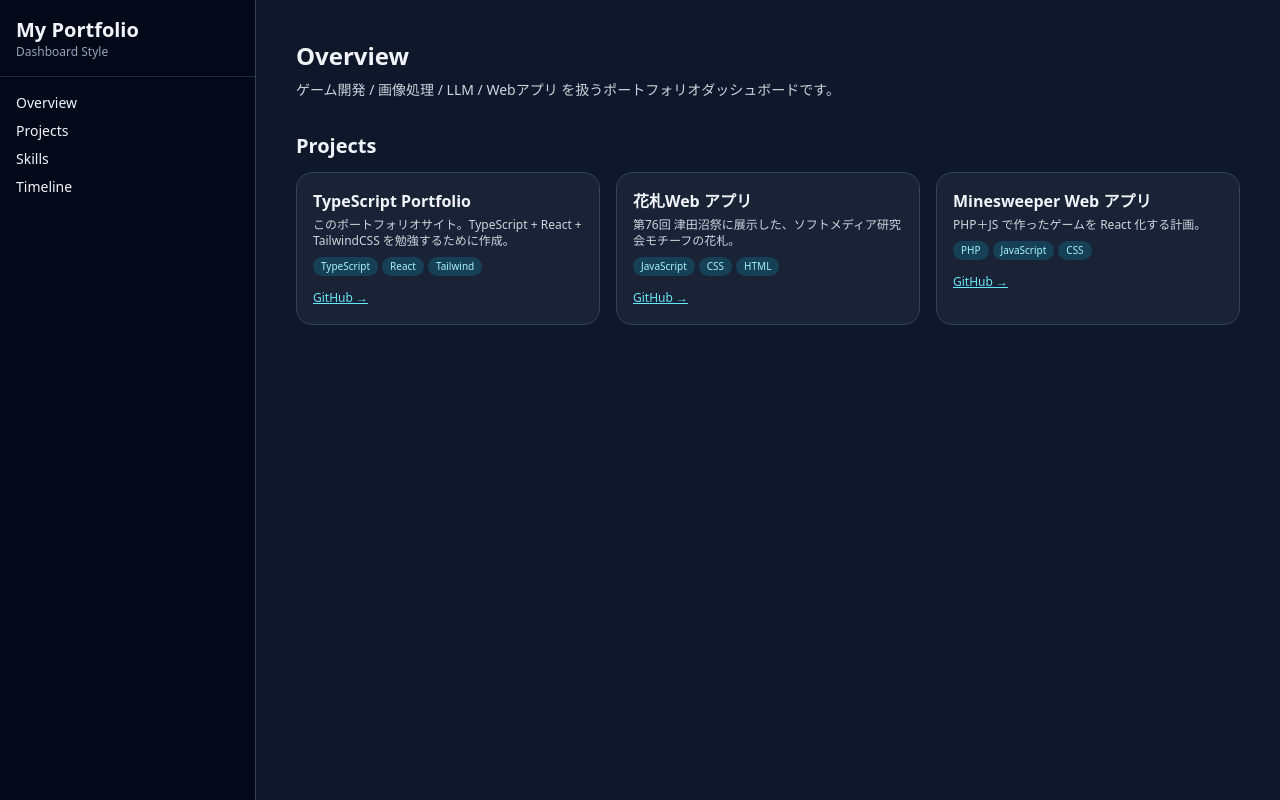
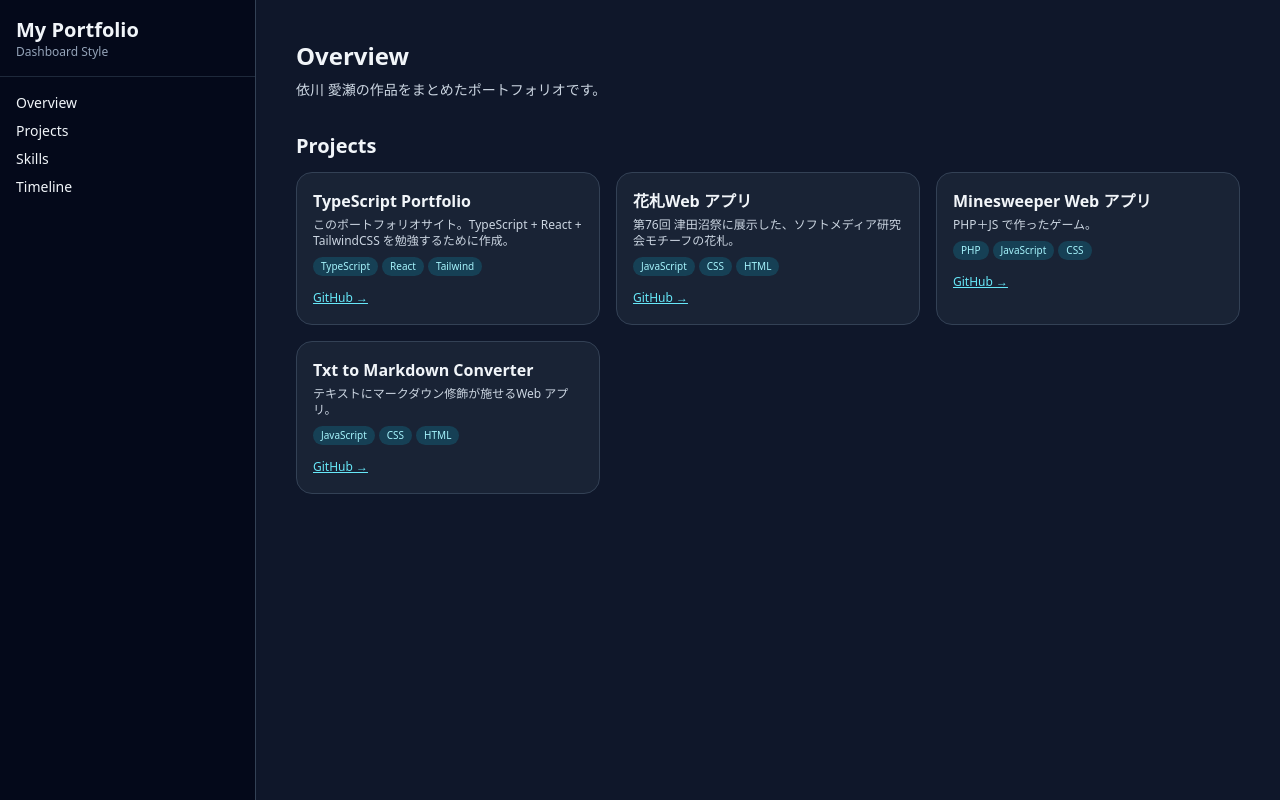
Before and after one commit to packed7Ice/typescript_portfolio, a React (Vite) app: page / in a window 1280 px wide. Built offline with nearby package versions, Linux system fonts and the light colour scheme.

Commit message:
feat: ポートフォリオの初期アプリケーション構造とプロジェクトデータを作成し、HTMLの言語設定を日本語に更新

```diff
--- a/index.html
+++ b/index.html
@@ -1,5 +1,5 @@
 <!doctype html>
-<html lang="en">
+<html lang="ja">
   <head>
     <meta charset="UTF-8" />
     <link rel="icon" type="image/svg+xml" href="/vite.svg" />
--- a/src/App.tsx
+++ b/src/App.tsx
@@ -4,19 +4,19 @@ import { projects } from "./data/projects";
 
 function App() {
   return (
-    <div className="min-h-screen bg-slate-900 text-slate-100 flex">
+    <div className="flex min-h-screen bg-slate-900 text-slate-100">
       <Sidebar />
 
       <main className="flex-1 p-6 md:p-10">
         <section className="mb-8">
-          <h2 className="text-2xl font-bold mb-2">Overview</h2>
+          <h2 className="mb-2 text-2xl font-bold">Overview</h2>
           <p className="text-sm text-slate-300">
-            ゲーム開発 / 画像処理 / LLM / Webアプリ を扱うポートフォリオダッシュボードです。
+            依川 愛瀬の作品をまとめたポートフォリオです。
           </p>
         </section>
 
         <section className="mb-8">
-          <h2 className="text-xl font-semibold mb-3">Projects</h2>
+          <h2 className="mb-3 text-xl font-semibold">Projects</h2>
           <div className="grid gap-4 md:grid-cols-2 xl:grid-cols-3">
             {projects.map((p) => (
               <ProjectCard key={p.id} {...p} />
--- a/src/data/projects.ts
+++ b/src/data/projects.ts
@@ -20,9 +20,17 @@ export const projects: Project[] = [
   {
     id: "minesweeper",
     title: "Minesweeper Web アプリ",
-    description: "PHP＋JS で作ったゲームを React 化する計画。",
+    description: "PHP＋JS で作ったゲーム。",
     techs: ["PHP", "JavaScript", "CSS",],
     githubUrl: "https://github.com/packed7Ice/minesweeper",
-    status: "idea",
+    status: "completed",
+  },
+  {
+    id: "txttomd",
+    title: "Txt to Markdown Converter",
+    description: "テキストにマークダウン修飾が施せるWeb アプリ。",
+    techs: ["JavaScript", "CSS", "HTML"],
+    githubUrl: "https://github.com/packed7Ice/txttomd",
+    status: "wip",
   }
 ];
```
